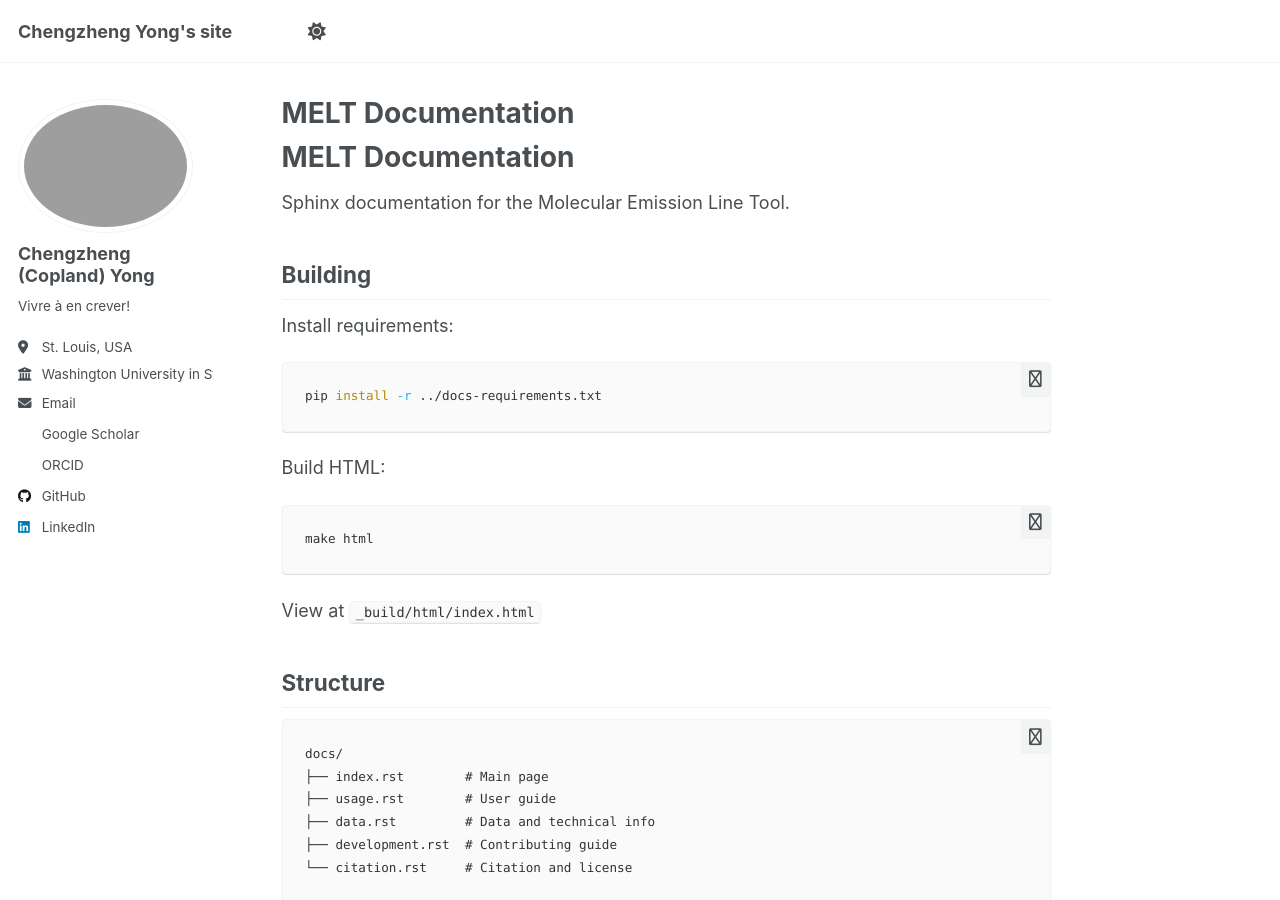
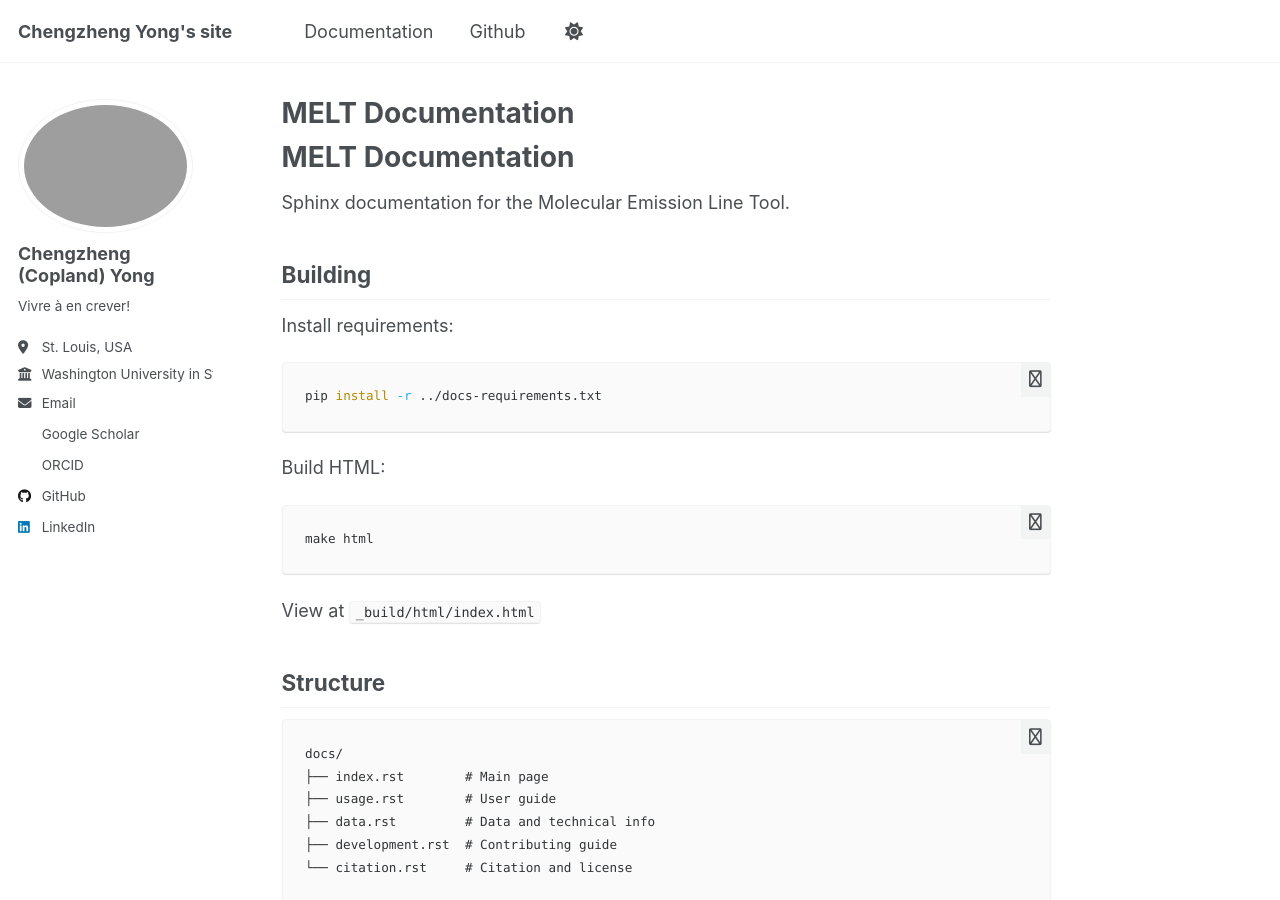
Before and after one commit to Copland-yz/molecular-emission-lines, a Jekyll site: the page built from docs/README.md, in a window 1280 px wide and 900 px high. Built offline with Jekyll 4.4.1, drawn with Linux system fonts in a browser that asks for light colours; some web fonts are replaced; our own code applies the rules of GitHub Pages for plain Markdown files.

Commit message:
add documentation links - in README and navigation bar

```diff
--- a/_data/navigation.yml
+++ b/_data/navigation.yml
@@ -1 +1,6 @@
 main:
+  - title: "Documentation"
+    url: https://melt.readthedocs.io/en/latest/
+
+  - title: "Github"
+    url: https://github.com/Copland-yz/MELT/
```
Also changed, not shown: README.md.
